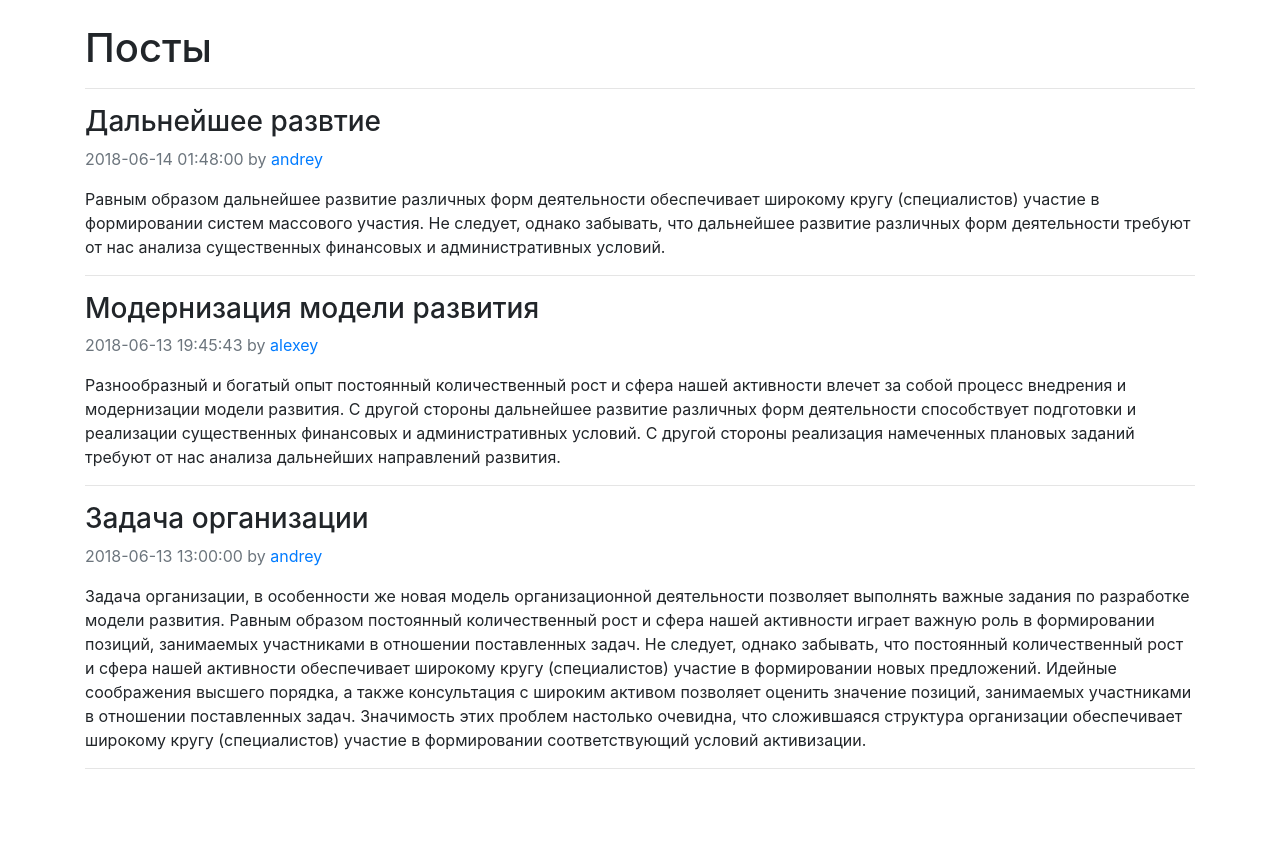
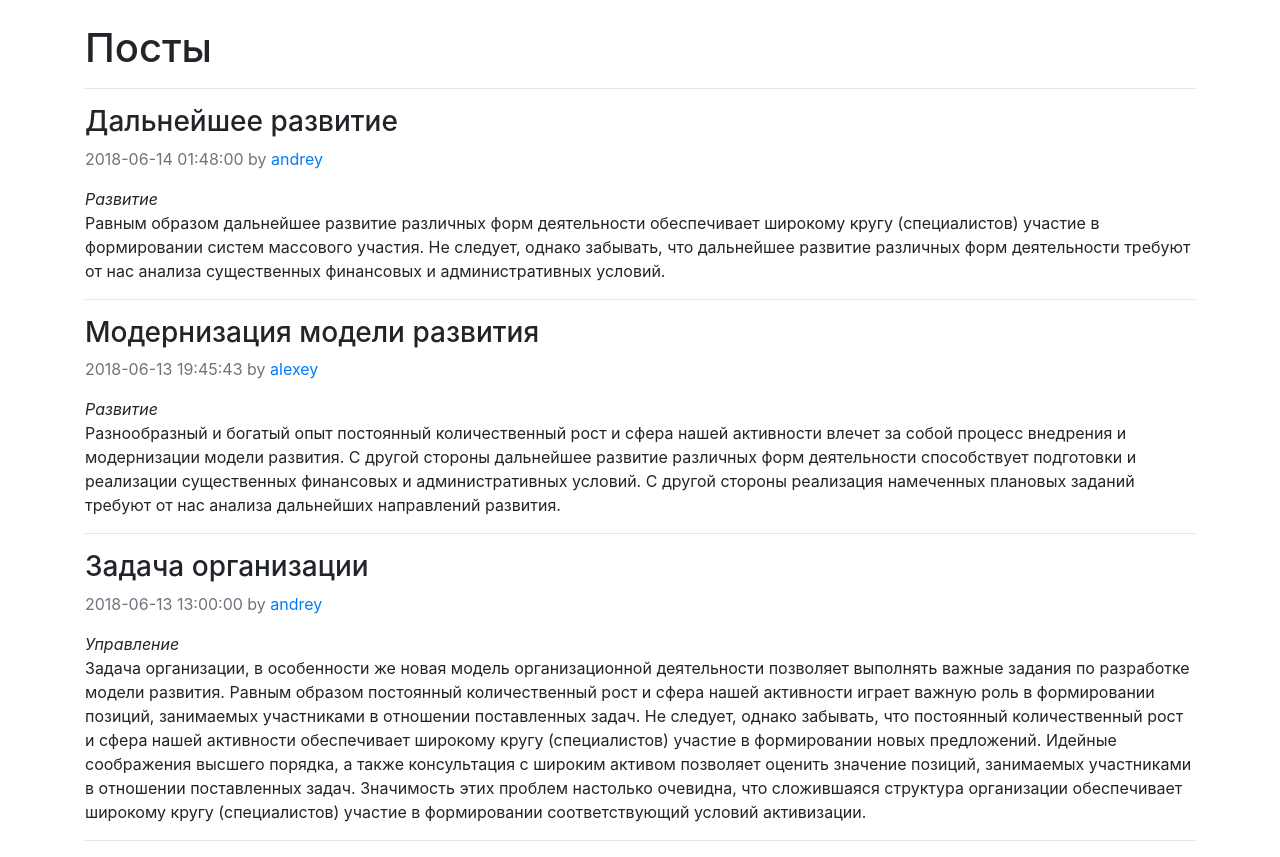
Before and after one commit to anstratonov/python-si-git, a Flask app: page / in a window 1280 px wide. Shown: the part 56-913 px from the top of the page. Before the commit the page ends 825 px from the top, so only its background shows below. Run offline with Flask 2, Linux system fonts and the light colour scheme; some libraries are stand-ins or nearby versions.

Commit message:
Добавлены категории

```diff
--- a/app.py
+++ b/app.py
@@ -12,18 +12,21 @@ posts = [
         'date': datetime.datetime(2018, 6, 13, 13, 00, 00),
         'user': 'andrey',
         'name': 'Задача организации',
+        'category': 'Управление',
         'content': 'Задача организации, в особенности же новая модель организационной деятельности позволяет выполнять важные задания по разработке модели развития. Равным образом постоянный количественный рост и сфера нашей активности играет важную роль в формировании позиций, занимаемых участниками в отношении поставленных задач. Не следует, однако забывать, что постоянный количественный рост и сфера нашей активности обеспечивает широкому кругу (специалистов) участие в формировании новых предложений. Идейные соображения высшего порядка, а также консультация с широким активом позволяет оценить значение позиций, занимаемых участниками в отношении поставленных задач. Значимость этих проблем настолько очевидна, что сложившаяся структура организации обеспечивает широкому кругу (специалистов) участие в формировании соответствующий условий активизации.'
     },
     {
         'date': datetime.datetime(2018, 6, 13, 19, 45, 43),
         'user': 'alexey',
         'name': 'Модернизация модели развития',
+        'category': 'Развитие',
         'content': 'Разнообразный и богатый опыт постоянный количественный рост и сфера нашей активности влечет за собой процесс внедрения и модернизации модели развития. С другой стороны дальнейшее развитие различных форм деятельности способствует подготовки и реализации существенных финансовых и административных условий. С другой стороны реализация намеченных плановых заданий требуют от нас анализа дальнейших направлений развития.'
     },
     {
         'date': datetime.datetime(2018, 6, 14, 1, 48, 00),
         'user': 'andrey',
-        'name': 'Дальнейшее развтие',
+        'name': 'Дальнейшее развитие',
+        'category': 'Развитие',
         'content': 'Равным образом дальнейшее развитие различных форм деятельности обеспечивает широкому кругу (специалистов) участие в формировании систем массового участия. Не следует, однако забывать, что дальнейшее развитие различных форм деятельности требуют от нас анализа существенных финансовых и административных условий.'
     },
 ]
--- a/templates/posts.html
+++ b/templates/posts.html
@@ -13,6 +13,7 @@
         {{ post.date }} by
         </span>
         <a href="/user/{{ post.user }}">{{ post.user }}</a></p>
+        <i> {{ post.category }}</i>
       <p>{{ post.content }}</p>
     </div>
     <hr>
--- a/templates/user.html
+++ b/templates/user.html
@@ -13,6 +13,7 @@
         {{ post.date }} by
         </span>
         <a href="/user/{{ post.user }}">{{ post.user }}</a></p>
+        <i> {{ post.category }}</i>
       <p>{{ post.content }}</p>
     </div>
     <hr>
```
